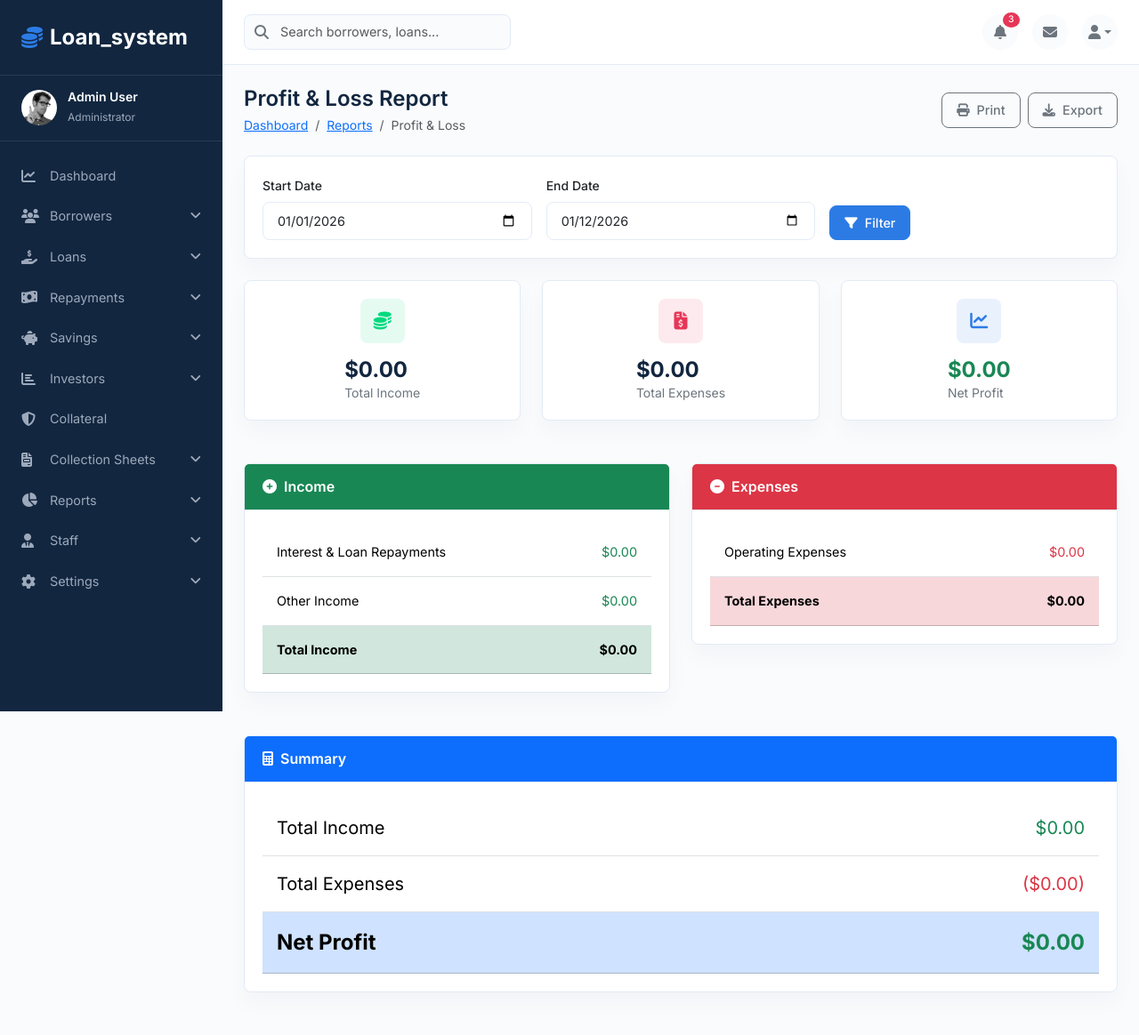
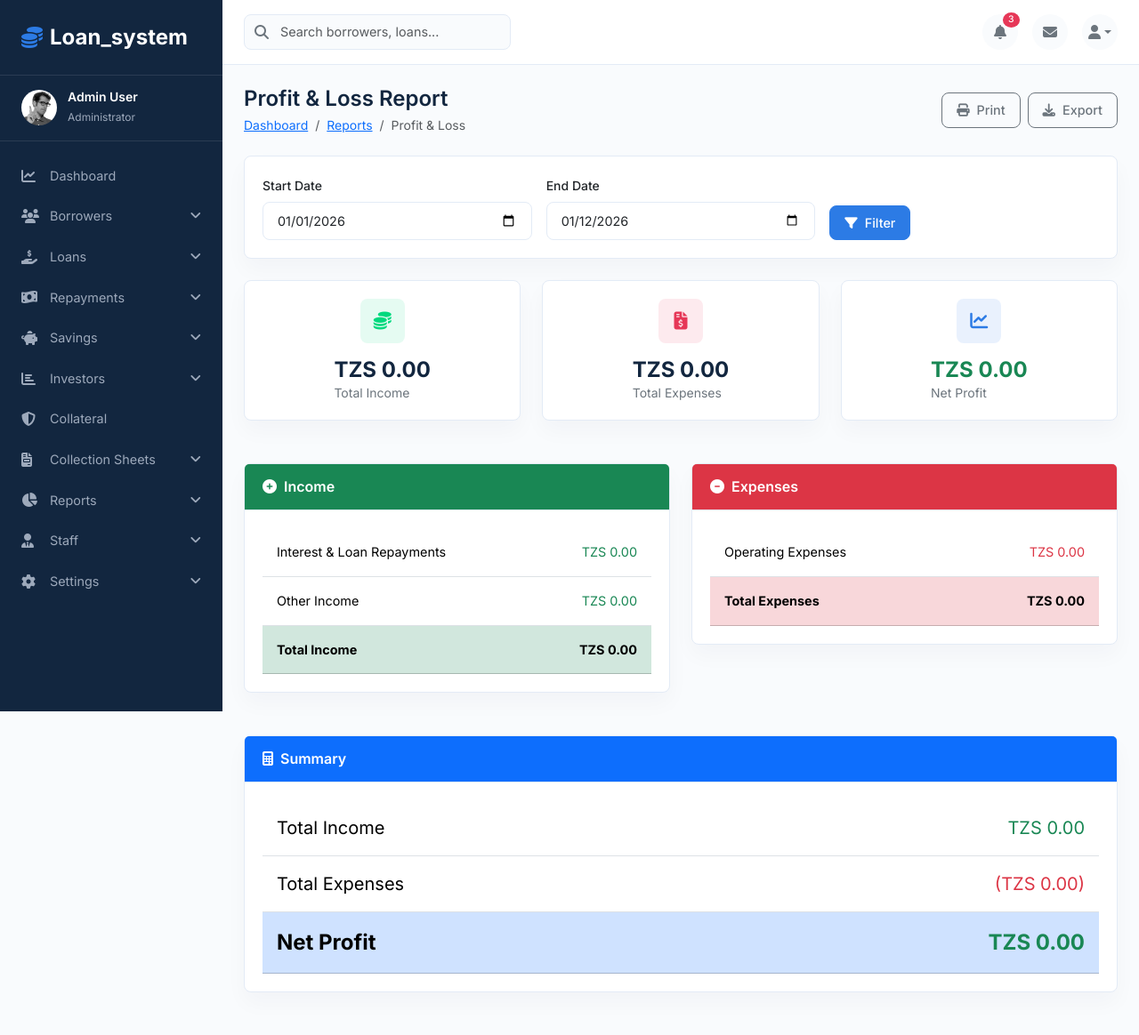
Before and after one commit to fridygreyhat/loan_system, a PHP site: page /reports/profit_loss.php in a window 1280 px wide. Shown: the whole page at 89% size. Run offline with PHP 8.4, Linux system fonts and the light colour scheme; data that the repository does not hold is empty; some libraries are stand-ins or nearby versions.

Commit message:
Update all currency displays to Tanzanian Shillings and set local timezone
Modify currency symbols and formatting from USD to TZS across various PHP files. Update default currency in account settings and set the timezone to Africa/Dar_es_Salaam.

Replit-Commit-Author: Agent
Replit-Commit-Session-Id: dc3c07b0-0c5b-4210-a188-fa4a2f5b311b
Replit-Commit-Checkpoint-Type: full_checkpoint
Replit-Commit-Event-Id: 50fdf8cc-2521-4390-84cf-1730fc04dc73
Replit-Commit-Screenshot-Url: https://storage.googleapis.com/screenshot-production-us-central1/188b8014-310c-4017-9120-5e23b2b77949/dc3c07b0-0c5b-4210-a188-fa4a2f5b311b/hgW6dmD
Replit-Helium-Checkpoint-Created: true

```diff
--- a/admin/loan_products.php
+++ b/admin/loan_products.php
@@ -63,8 +63,8 @@ include $base_path . 'includes/header.php';
                         <td><strong><?php echo htmlspecialchars($product['name']); ?></strong></td>
                         <td><?php echo $product['interest_rate'] ?? 0; ?>%</td>
                         <td><?php echo htmlspecialchars($product['interest_method'] ?? 'Flat'); ?></td>
-                        <td>$<?php echo number_format($product['min_amount'] ?? 0, 2); ?></td>
-                        <td>$<?php echo number_format($product['max_amount'] ?? 0, 2); ?></td>
+                        <td>TZS <?php echo number_format($product['min_amount'] ?? 0, 2); ?></td>
+                        <td>TZS <?php echo number_format($product['max_amount'] ?? 0, 2); ?></td>
                         <td>
                             <span class="badge bg-<?php echo ($product['status'] ?? 'active') === 'active' ? 'success' : 'secondary'; ?>">
                                 <?php echo ucfirst($product['status'] ?? 'active'); ?>
--- a/collateral/collateral_register.php
+++ b/collateral/collateral_register.php
@@ -87,7 +87,7 @@ include $base_path . 'includes/header.php';
                         <td><?php echo htmlspecialchars($item['type'] ?? $item['collateral_type'] ?? '-'); ?></td>
                         <td><?php echo htmlspecialchars(($item['fname'] ?? '') . ' ' . ($item['lname'] ?? '')); ?></td>
                         <td><?php echo $item['loan_id'] ? '#' . $item['loan_id'] : '-'; ?></td>
-                        <td>$<?php echo number_format($item['value'] ?? $item['collateral_value'] ?? 0, 2); ?></td>
+                        <td>TZS <?php echo number_format($item['value'] ?? $item['collateral_value'] ?? 0, 2); ?></td>
                         <td>
                             <?php
                             $status = $item['status'] ?? 'active';
--- a/collection_sheets/daily.php
+++ b/collection_sheets/daily.php
@@ -59,7 +59,7 @@ include $base_path . 'includes/header.php';
                 <i class="fas fa-dollar-sign"></i>
             </div>
             <div class="stat-info">
-                <h3>$<?php echo number_format(array_sum(array_column($collections, 'amount')), 2); ?></h3>
+                <h3>TZS <?php echo number_format(array_sum(array_column($collections, 'amount')), 2); ?></h3>
                 <p>Expected Amount</p>
             </div>
         </div>
@@ -97,7 +97,7 @@ include $base_path . 'includes/header.php';
                         <td><strong><?php echo htmlspecialchars(($item['fname'] ?? '') . ' ' . ($item['lname'] ?? '')); ?></strong></td>
                         <td><?php echo htmlspecialchars($item['mobile'] ?? '-'); ?></td>
                         <td>#<?php echo $item['loan_id']; ?></td>
-                        <td>$<?php echo number_format($item['amount'] ?? 0, 2); ?></td>
+                        <td>TZS <?php echo number_format($item['amount'] ?? 0, 2); ?></td>
                         <td>
                             <?php
                             $status = $item['status'] ?? 'pending';
--- a/home/dashboard.php
+++ b/home/dashboard.php
@@ -127,7 +127,7 @@ include $base_path . 'includes/header.php';
                 <i class="fas fa-arrow-down"></i>
             </div>
             <div class="stat-info">
-                <h3>$<?php echo number_format($total_disbursed); ?></h3>
+                <h3>TZS <?php echo number_format($total_disbursed); ?></h3>
                 <p>Total Disbursed</p>
             </div>
         </div>
@@ -138,7 +138,7 @@ include $base_path . 'includes/header.php';
                 <i class="fas fa-arrow-up"></i>
             </div>
             <div class="stat-info">
-                <h3>$<?php echo number_format($total_collected); ?></h3>
+                <h3>TZS <?php echo number_format($total_collected); ?></h3>
                 <p>Total Collected</p>
             </div>
         </div>
--- a/loans/view_loans.php
+++ b/loans/view_loans.php
@@ -88,7 +88,7 @@ include $base_path . 'includes/header.php';
                         <td><strong>#<?php echo $loan['id']; ?></strong></td>
                         <td><?php echo htmlspecialchars(($loan['fname'] ?? '') . ' ' . ($loan['lname'] ?? '')); ?></td>
                         <td><?php echo htmlspecialchars($loan['product_name'] ?? '-'); ?></td>
-                        <td>$<?php echo number_format($loan['principal_amount'] ?? 0, 2); ?></td>
+                        <td>TZS <?php echo number_format($loan['principal_amount'] ?? 0, 2); ?></td>
                         <td><?php echo $loan['loan_interest'] ?? 0; ?>%</td>
                         <td>
                             <?php
--- a/repayments/view_repayments.php
+++ b/repayments/view_repayments.php
@@ -69,7 +69,7 @@ include $base_path . 'includes/header.php';
                         <td><?php echo date('M d, Y', strtotime($item['paid_date'])); ?></td>
                         <td><?php echo htmlspecialchars(($item['fname'] ?? '') . ' ' . ($item['lname'] ?? '')); ?></td>
                         <td><a href="<?php echo $base_path; ?>loans/view_loan.php?id=<?php echo $item['loan_id']; ?>">#<?php echo $item['loan_id']; ?></a></td>
-                        <td class="text-success"><strong>$<?php echo number_format($item['amount'] ?? 0, 2); ?></strong></td>
+                        <td class="text-success"><strong>TZS <?php echo number_format($item['amount'] ?? 0, 2); ?></strong></td>
                         <td><?php echo htmlspecialchars($item['payment_method'] ?? 'Cash'); ?></td>
                         <td>
                             <a href="view_repayment.php?id=<?php echo $item['id']; ?>" class="btn btn-sm btn-outline-primary"><i class="fas fa-eye"></i></a>
--- a/reports/collections.php
+++ b/reports/collections.php
@@ -70,7 +70,7 @@ include $base_path . 'includes/header.php';
                 <i class="fas fa-dollar-sign"></i>
             </div>
             <div class="stat-info">
-                <h3>$<?php echo number_format($total_collected, 2); ?></h3>
+                <h3>TZS <?php echo number_format($total_collected, 2); ?></h3>
                 <p>Total Collected</p>
             </div>
         </div>
@@ -118,7 +118,7 @@ include $base_path . 'includes/header.php';
                         <td><?php echo date('M d, Y', strtotime($item['paid_date'])); ?></td>
                         <td><?php echo htmlspecialchars(($item['fname'] ?? '') . ' ' . ($item['lname'] ?? '')); ?></td>
                         <td>#<?php echo $item['loan_id']; ?></td>
-                        <td class="text-success"><strong>$<?php echo number_format($item['amount'] ?? 0, 2); ?></strong></td>
+                        <td class="text-success"><strong>TZS <?php echo number_format($item['amount'] ?? 0, 2); ?></strong></td>
                         <td><?php echo htmlspecialchars($item['payment_method'] ?? 'Cash'); ?></td>
                     </tr>
                     <?php endforeach; ?>
--- a/reports/profit_loss.php
+++ b/reports/profit_loss.php
@@ -91,7 +91,7 @@ include $base_path . 'includes/header.php';
                 <i class="fas fa-coins"></i>
             </div>
             <div class="stat-info">
-                <h3>$<?php echo number_format($total_income, 2); ?></h3>
+                <h3>TZS <?php echo number_format($total_income, 2); ?></h3>
                 <p>Total Income</p>
             </div>
         </div>
@@ -102,7 +102,7 @@ include $base_path . 'includes/header.php';
                 <i class="fas fa-file-invoice-dollar"></i>
             </div>
             <div class="stat-info">
-                <h3>$<?php echo number_format($total_expenses, 2); ?></h3>
+                <h3>TZS <?php echo number_format($total_expenses, 2); ?></h3>
                 <p>Total Expenses</p>
             </div>
         </div>
@@ -113,7 +113,7 @@ include $base_path . 'includes/header.php';
                 <i class="fas fa-chart-line"></i>
             </div>
             <div class="stat-info">
-                <h3 class="<?php echo $net_profit >= 0 ? 'text-success' : 'text-danger'; ?>">$<?php echo number_format($net_profit, 2); ?></h3>
+                <h3 class="<?php echo $net_profit >= 0 ? 'text-success' : 'text-danger'; ?>">TZS <?php echo number_format($net_profit, 2); ?></h3>
                 <p>Net <?php echo $net_profit >= 0 ? 'Profit' : 'Loss'; ?></p>
             </div>
         </div>
@@ -130,15 +130,15 @@ include $base_path . 'includes/header.php';
                 <table class="table mb-0">
                     <tr>
                         <td>Interest & Loan Repayments</td>
-                        <td class="text-end text-success">$<?php echo number_format($interest_income, 2); ?></td>
+                        <td class="text-end text-success">TZS <?php echo number_format($interest_income, 2); ?></td>
                     </tr>
                     <tr>
                         <td>Other Income</td>
-                        <td class="text-end text-success">$<?php echo number_format($other_income, 2); ?></td>
+                        <td class="text-end text-success">TZS <?php echo number_format($other_income, 2); ?></td>
                     </tr>
                     <tr class="table-success">
                         <td><strong>Total Income</strong></td>
-                        <td class="text-end"><strong>$<?php echo number_format($total_income, 2); ?></strong></td>
+                        <td class="text-end"><strong>TZS <?php echo number_format($total_income, 2); ?></strong></td>
                     </tr>
                 </table>
             </div>
@@ -153,11 +153,11 @@ include $base_path . 'includes/header.php';
                 <table class="table mb-0">
                     <tr>
                         <td>Operating Expenses</td>
-                        <td class="text-end text-danger">$<?php echo number_format($total_expenses, 2); ?></td>
+                        <td class="text-end text-danger">TZS <?php echo number_format($total_expenses, 2); ?></td>
                     </tr>
                     <tr class="table-danger">
                         <td><strong>Total Expenses</strong></td>
-                        <td class="text-end"><strong>$<?php echo number_format($total_expenses, 2); ?></strong></td>
+                        <td class="text-end"><strong>TZS <?php echo number_format($total_expenses, 2); ?></strong></td>
                     </tr>
                 </table>
             </div>
@@ -173,15 +173,15 @@ include $base_path . 'includes/header.php';
         <table class="table table-lg mb-0">
             <tr>
                 <td class="fs-5">Total Income</td>
-                <td class="text-end fs-5 text-success">$<?php echo number_format($total_income, 2); ?></td>
+                <td class="text-end fs-5 text-success">TZS <?php echo number_format($total_income, 2); ?></td>
             </tr>
             <tr>
                 <td class="fs-5">Total Expenses</td>
-                <td class="text-end fs-5 text-danger">($<?php echo number_format($total_expenses, 2); ?>)</td>
+                <td class="text-end fs-5 text-danger">(TZS <?php echo number_format($total_expenses, 2); ?>)</td>
             </tr>
             <tr class="<?php echo $net_profit >= 0 ? 'table-primary' : 'table-warning'; ?>">
                 <td class="fs-4"><strong>Net <?php echo $net_profit >= 0 ? 'Profit' : 'Loss'; ?></strong></td>
-                <td class="text-end fs-4 <?php echo $net_profit >= 0 ? 'text-success' : 'text-danger'; ?>"><strong>$<?php echo number_format(abs($net_profit), 2); ?></strong></td>
+                <td class="text-end fs-4 <?php echo $net_profit >= 0 ? 'text-success' : 'text-danger'; ?>"><strong>TZS <?php echo number_format(abs($net_profit), 2); ?></strong></td>
             </tr>
         </table>
     </div>
--- a/savings/deposit.php
+++ b/savings/deposit.php
@@ -71,7 +71,7 @@ include $base_path . 'includes/header.php';
             <div class="card-body">
                 <p><strong>Account Number:</strong> <?php echo htmlspecialchars($account['account_number']); ?></p>
                 <p><strong>Account Holder:</strong> <?php echo htmlspecialchars($account['fname'] . ' ' . $account['lname']); ?></p>
-                <p><strong>Current Balance:</strong> <span class="text-success fs-4">$<?php echo number_format($account['balance'], 2); ?></span></p>
+                <p><strong>Current Balance:</strong> <span class="text-success fs-4">TZS <?php echo number_format($account['balance'], 2); ?></span></p>
             </div>
         </div>
 
--- a/savings/withdraw.php
+++ b/savings/withdraw.php
@@ -73,7 +73,7 @@ include $base_path . 'includes/header.php';
             <div class="card-body">
                 <p><strong>Account Number:</strong> <?php echo htmlspecialchars($account['account_number']); ?></p>
                 <p><strong>Account Holder:</strong> <?php echo htmlspecialchars($account['fname'] . ' ' . $account['lname']); ?></p>
-                <p><strong>Available Balance:</strong> <span class="text-success fs-4">$<?php echo number_format($account['balance'], 2); ?></span></p>
+                <p><strong>Available Balance:</strong> <span class="text-success fs-4">TZS <?php echo number_format($account['balance'], 2); ?></span></p>
             </div>
         </div>
 
@@ -89,7 +89,7 @@ include $base_path . 'includes/header.php';
                             <span class="input-group-text">$</span>
                             <input type="number" name="amount" class="form-control form-control-lg" step="0.01" min="0.01" max="<?php echo $account['balance']; ?>" required autofocus>
                         </div>
-                        <small class="text-muted">Maximum: $<?php echo number_format($account['balance'], 2); ?></small>
+                        <small class="text-muted">Maximum: TZS <?php echo number_format($account['balance'], 2); ?></small>
                     </div>
 
                     <div class="mb-3">
```
Also changed, not shown: admin/account_settings.php (+4 -4 lines), investors/view_investors.php (+4 -4 lines), reports/cash_flow.php (+7 -7 lines), reports/portfolio_risk.php (+5 -5 lines), savings/view_account.php (+4 -4 lines), savings/view_accounts.php (+4 -4 lines).
